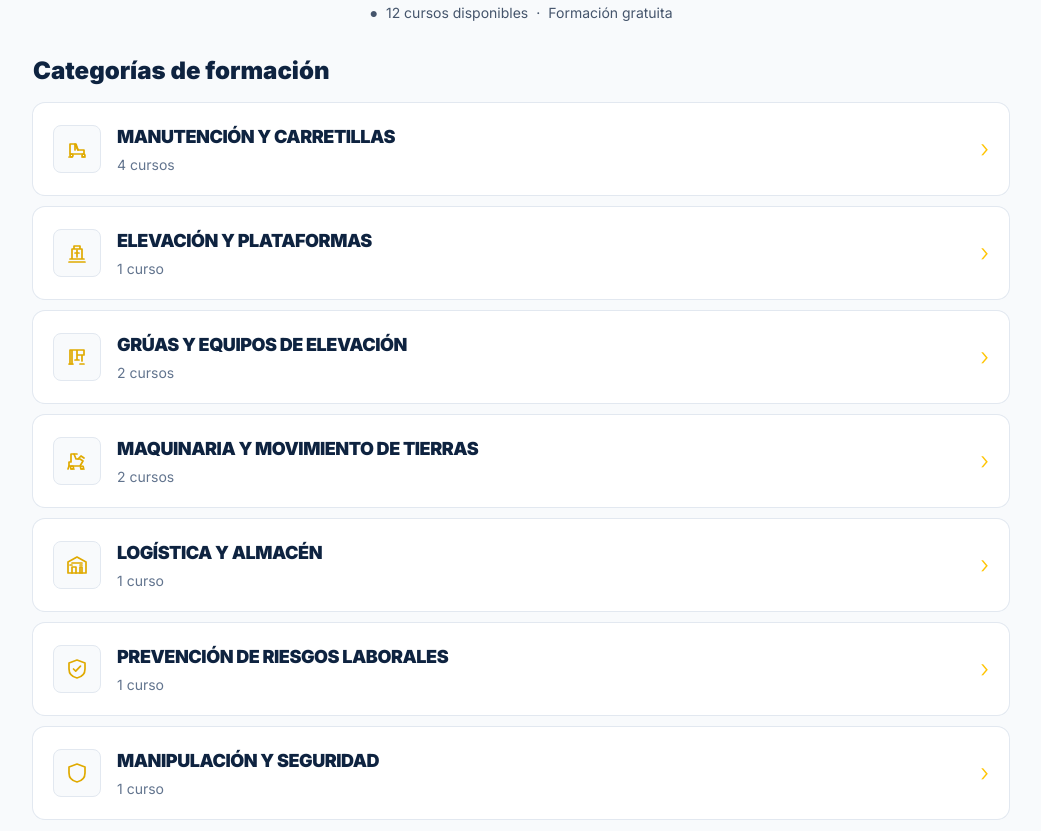
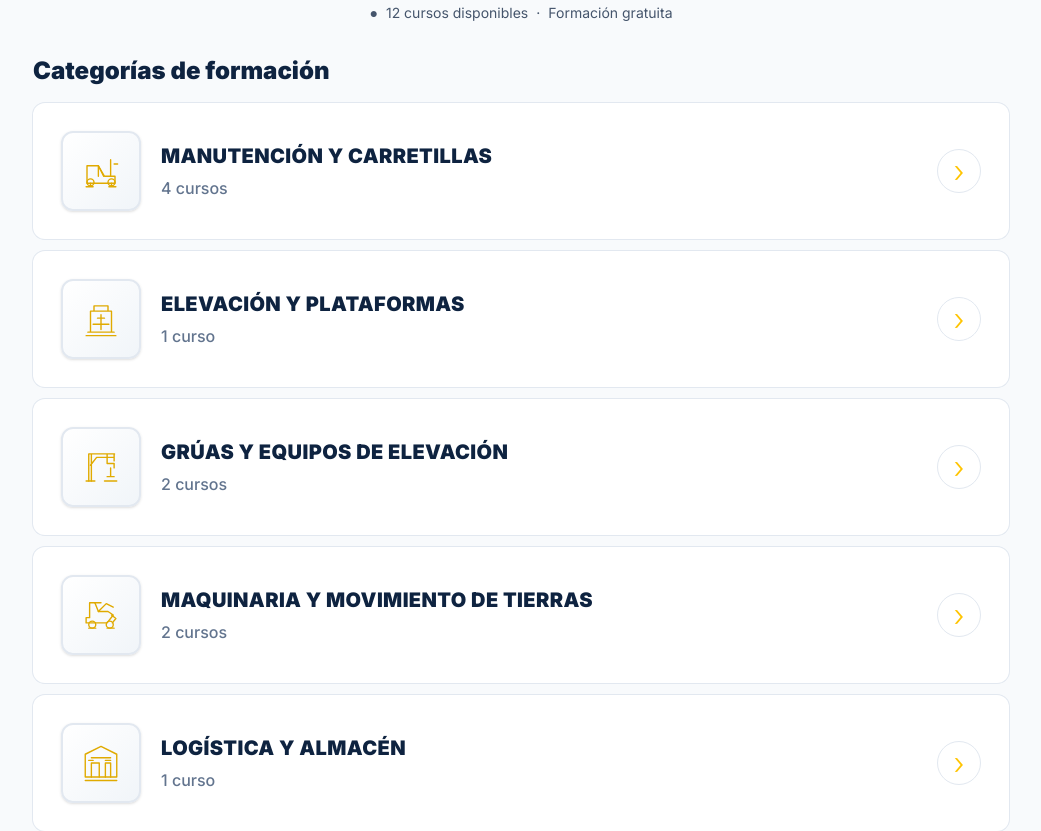
Before and after one commit to AROCA84/-sindicato-operarios, a Next.js app: page / in a window 1280 px wide. Shown: the part 940-1771 px from the top of the page, without its empty margins (119-1160 px from the left). Built offline with nearby package versions, Linux system fonts and the light colour scheme.

Commit message:
Mejorar iconos industriales y ampliar botones de categorías

```diff
--- a/components/course-catalog.tsx
+++ b/components/course-catalog.tsx
@@ -128,23 +128,23 @@ export function CourseCatalog() {
                     type="button"
                     onClick={() => toggleCategory(category)}
                     aria-expanded={isOpen}
-                    className="flex w-full items-center gap-4 px-5 py-5 text-left transition-colors hover:bg-slate-50"
+                    className="group flex w-full items-center gap-5 px-5 py-6 text-left transition-all duration-200 hover:bg-slate-50 sm:px-7 sm:py-7"
                   >
-                    <span className="flex h-12 w-12 shrink-0 items-center justify-center rounded-lg border border-slate-200 bg-slate-50 text-safety-dark" aria-hidden="true">
-                      <IndustrialIcon name={categoryIcons[category]} />
+                    <span className="flex h-16 w-16 shrink-0 items-center justify-center rounded-xl border-2 border-slate-200 bg-gradient-to-br from-white to-slate-100 text-safety-dark shadow-sm transition-transform duration-200 group-hover:-translate-y-0.5 group-hover:shadow-md sm:h-20 sm:w-20" aria-hidden="true">
+                      <IndustrialIcon name={categoryIcons[category]} large />
                     </span>
                     <span className="min-w-0 flex-1">
-                      <span className="block text-base font-black uppercase tracking-tight text-navy sm:text-lg">
+                      <span className="block text-lg font-black uppercase tracking-[0.02em] text-navy sm:text-xl">
                         {category}
                       </span>
-                      <span className="mt-1 block text-sm text-slate-500">
+                      <span className="mt-1.5 block text-sm font-medium text-slate-500 sm:text-base">
                         {categoryCourses.length > 0
                           ? `${categoryCourses.length} ${categoryCourses.length === 1 ? "curso" : "cursos"}`
                           : "Nuevas formaciones próximamente"}
                       </span>
                     </span>
                     <span
-                      className={`text-2xl font-light text-safety transition-transform duration-200 ${isOpen ? "rotate-90" : ""}`}
+                      className={`flex h-11 w-11 shrink-0 items-center justify-center rounded-full border border-slate-200 text-3xl font-light leading-none text-safety transition-all duration-200 group-hover:border-safety/50 group-hover:bg-safety/10 ${isOpen ? "rotate-90 bg-safety/10" : ""}`}
                       aria-hidden="true"
                     >
                       ›
@@ -232,23 +232,33 @@ function CourseRow({ course }: { course: (typeof courses)[number] }) {
   );
 }
 
-function IndustrialIcon({ name }: { name: CategoryIconName }) {
-  const common = { width: 24, height: 24, viewBox: "0 0 24 24", fill: "none", stroke: "currentColor", strokeWidth: 1.7, strokeLinecap: "round" as const, strokeLinejoin: "round" as const };
+function IndustrialIcon({ name, large = false }: { name: CategoryIconName; large?: boolean }) {
+  const size = large ? 42 : 24;
+  const common = {
+    width: size,
+    height: size,
+    viewBox: "0 0 48 48",
+    fill: "none",
+    stroke: "currentColor",
+    strokeWidth: 1.6,
+    strokeLinecap: "round" as const,
+    strokeLinejoin: "round" as const,
+  };
   switch (name) {
     case "forklift":
-      return <svg {...common}><path d="M5 17V7h5l3 6h6v4H5Z" /><path d="M10 7v6M13 13l-2-6M4 20h3M17 20h3" /><circle cx="6.5" cy="18.5" r="1.5" /><circle cx="18.5" cy="18.5" r="1.5" /></svg>;
+      return <svg {...common}><path d="M8 34V18h13l7 12h12v8H8Z" /><path d="M21 18v12M27 30l-6-12M35 16v14M39 16h4M35 16v-5" /><path d="M12 38v4M36 38v4M7 42h8M33 42h8" /><circle cx="12" cy="37" r="4" /><circle cx="36" cy="37" r="4" /></svg>;
     case "platform":
-      return <svg {...common}><path d="M5 18h14M7 18V8h10v10M9 8V5h6v3M4 21h16" /><path d="M10 12h4M12 9v7" /></svg>;
+      return <svg {...common}><path d="M9 39h30M12 39V15h24v24M16 15V9h16v6M20 23h8M24 19v17M15 30h18" /><path d="M7 43h34" /></svg>;
     case "crane":
-      return <svg {...common}><path d="M5 19V5h2v14M6 5h13M12 5v3M19 5v5h-7M12 8v7M10 15h4M17 10v6M15 19h4" /><path d="M4 19h4" /></svg>;
+      return <svg {...common}><path d="M10 40V9h3v31M11.5 9h28M19 13h20M19 13l-7 9M31 9v11M39 9v8M31 20h8v5M35 25v10M31 35h8" /><path d="M7 40h10M28 40h14" /></svg>;
     case "excavator":
-      return <svg {...common}><path d="M4 17h11l3-5-3-2h-4l-2-5H6v8H4Z" /><path d="M9 5h3M6 20h3M16 20h3M4 17l-1 3M13 10l3-3 3 2" /><circle cx="7" cy="18.5" r="1.5" /><circle cx="17" cy="18.5" r="1.5" /></svg>;
+      return <svg {...common}><path d="M7 33h24l7-9-6-4H21l-4-10H11v17H7Z" /><path d="M17 10h7M21 20l9-9 8 4M36 24l5 4-4 5M10 39h8M31 39h8" /><circle cx="14" cy="35" r="4" /><circle cx="34" cy="35" r="4" /></svg>;
     case "warehouse":
-      return <svg {...common}><path d="M3 20V9l9-5 9 5v11H3Z" /><path d="M7 20v-6h4v6M15 20v-6h2v6M7 10h10M5 12h2M15 12h2" /></svg>;
+      return <svg {...common}><path d="M6 40V14L24 5l18 9v26H6Z" /><path d="M13 40V24h9v16M29 40V24h6v16M13 18h22M10 21h5M29 21h6" /><path d="M6 44h36" /></svg>;
     case "safety":
-      return <svg {...common}><path d="M12 3 20 6v6c0 5-3.2 7.9-8 9-4.8-1.1-8-4-8-9V6l8-3Z" /><path d="m8.5 12 2.2 2.2 4.8-5" /></svg>;
+      return <svg {...common}><path d="M24 5 39 11v10c0 10-6 17-15 21C15 38 9 31 9 21V11l15-6Z" /><path d="m16 24 5 5 11-12" /><path d="M18 10h12" /></svg>;
     default:
-      return <svg {...common}><path d="M12 3 20 6v6c0 5-3.2 7.9-8 9-4.8-1.1-8-4-8-9V6l8-3Z" /></svg>;
+      return <svg {...common}><path d="M24 5 39 11v10c0 10-6 17-15 21C15 38 9 31 9 21V11l15-6Z" /></svg>;
   }
 }
 
```
